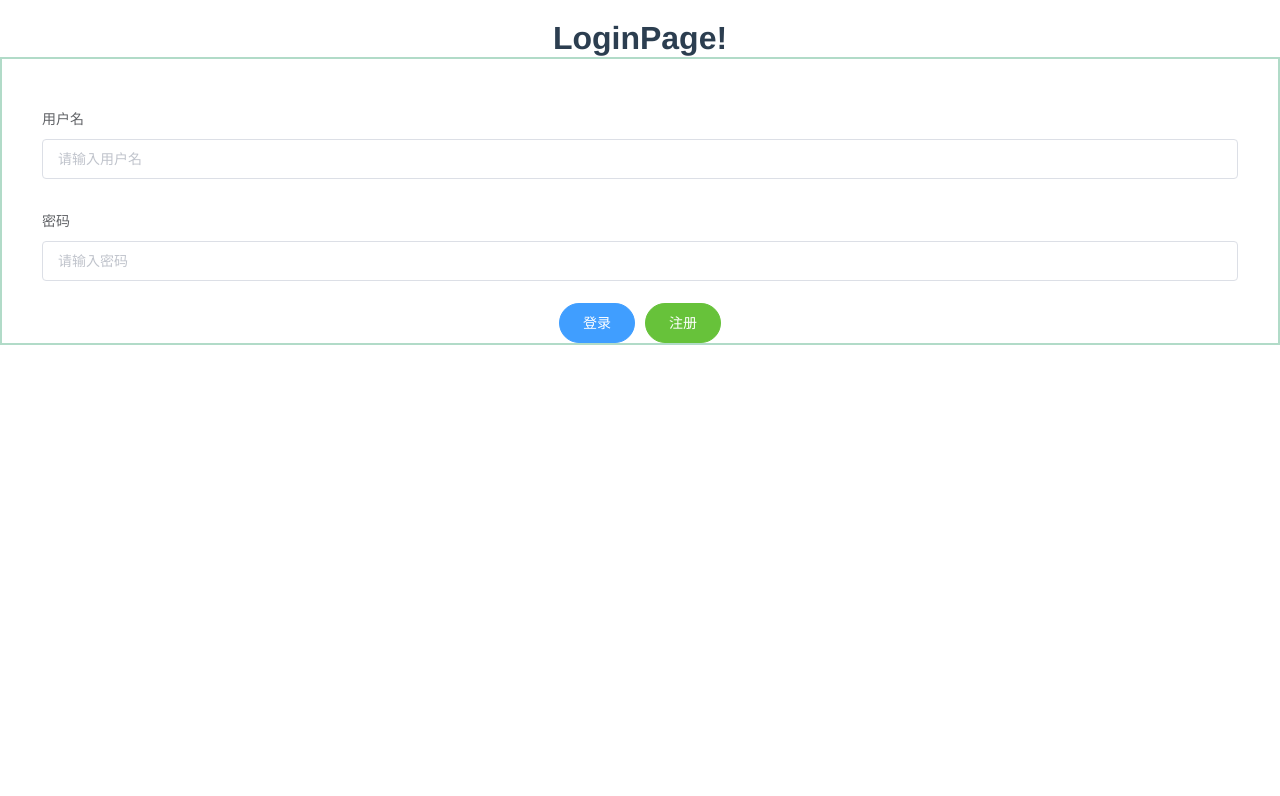
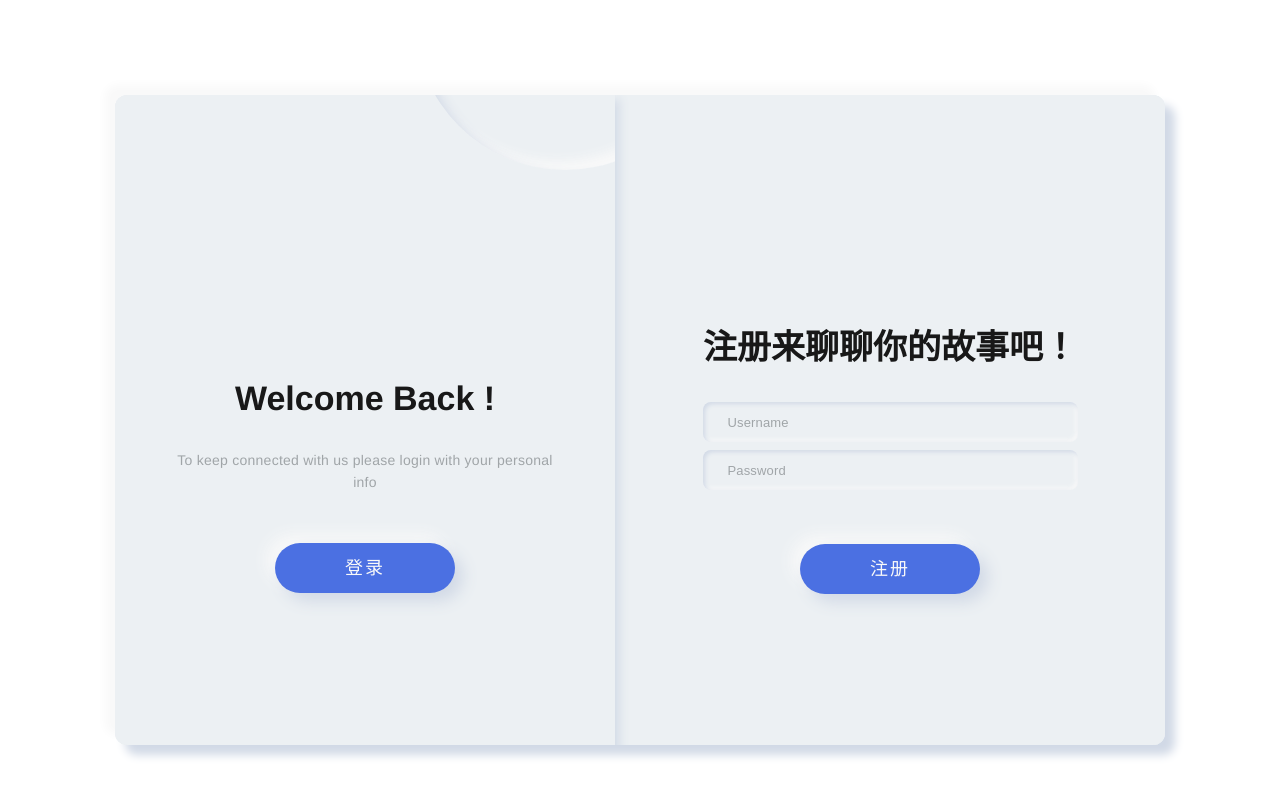
Before and after one commit to guohaichen/springboot-advanced-vue, a Vue app: page /#/login in a window 1280 px wide. Shown: the top 796 px of the page. Built offline with nearby package versions, Linux system fonts and the light colour scheme.

Commit message:
Login页面更新

```diff
--- a/package.json
+++ b/package.json
@@ -21,6 +21,10 @@
     "babel-eslint": "^10.1.0",
     "eslint": "^6.7.2",
     "eslint-plugin-vue": "^6.2.2",
+    "less": "^4.1.3",
+    "less-loader": "^7.3.0",
+    "sass-loader": "^7.3.1",
+    "style-loader": "^3.3.2",
     "vue-template-compiler": "^2.6.11"
   },
   "eslintConfig": {
--- a/src/router/index.js
+++ b/src/router/index.js
@@ -6,6 +6,7 @@ import Main from "@/views/Main";
 import Login from "@/views/Login";
 import Home from "@/views/Home";
 import HelloWorld from "@/components/HelloWorld.vue";
+import Registry from "@/views/Registry.vue";
 // import App from "@/App.vue";
 
 Vue.use(VueRouter)
@@ -31,6 +32,10 @@ const routes = [
         path: "/login",
         component: Login,
     },
+    {
+        path: "/registry",
+        component:Registry
+    }
 ]
 //3.创建路由实例并传递‘routes’配置
 const router = new VueRouter({
--- a/src/views/Login.vue
+++ b/src/views/Login.vue
@@ -1,45 +1,253 @@
 <template>
-  <div>
-    <h1>LoginPage!</h1>
-    <div class="container">
-      <el-form :model="model" label-width="80">
-        <el-row>
-          <el-col :span="24">
-            <el-form-item label="用户名">
-              <el-input v-model="model.username" placeholder="请输入用户名"></el-input>
-            </el-form-item>
-          </el-col>
-        </el-row>
-        <el-row>
-          <el-col :span="24">
-            <el-form-item label="密码">
-              <el-input placeholder="请输入密码" v-model="model.password" show-password></el-input>
-            </el-form-item>
-          </el-col>
-        </el-row>
-        <!--   router-link tag属性可以设置成button     -->
-        <router-link to="/home" tag="button" class="el-button el-button--primary is-round">登录</router-link>
-        <el-button type="success" round>注册</el-button>
-      </el-form>
+  <!--Login页面原文链接 https://blog.csdn.net/Wind_AN/article/details/125539939-->
+  <div style="display: flex; justify-content: center; align-items: center; height: 100vh;">
+    <div class="main-box">
+      <div class="center-box">
+
+        <div :class="['container', 'container-register', { 'is-txl': isLogin }]">
+          <form>
+            <h2 class="title">注册来聊聊你的故事吧！</h2>
+            <input class="form__input" type="text" placeholder="Username"/>
+            <input class="form__input" type="password" placeholder="Password"/>
+            <div class="primary-btn">注册</div>
+          </form>
+        </div>
+        <div
+            :class="['container', 'container-login', { 'is-txl is-z200': isLogin }]"
+        >
+          <form>
+            <h2 class="title">SeaLand's tree Hole</h2>
+            <input class="form__input" type="text" placeholder="Username"/>
+            <input class="form__input" type="password" placeholder="Password"/>
+            <router-link to="/home" class="primary-btn" style="text-decoration: none">登录</router-link>
+          </form>
+        </div>
+        <div :class="['switch', { login: isLogin }]">
+          <div class="switch__circle"></div>
+          <div class="switch__circle switch__circle_top"></div>
+          <div class="switch__container">
+            <h2>{{ isLogin ? 'Hello Friend !' : 'Welcome Back !' }}</h2>
+            <p>
+              {{
+                isLogin
+                    ? 'Enter your personal details and start journey with us'
+                    : 'To keep connected with us please login with your personal info'
+              }}
+            </p>
+            <div class="primary-btn" @click="isLogin = !isLogin">
+              {{ isLogin ? '注册' : '登录' }}
+            </div>
+          </div>
+        </div>
+      </div>
     </div>
   </div>
 </template>
 
 <script>
 export default {
-  name: "Login",
   data() {
     return {
-      model: {}
+      isLogin: false,
+      loginForm: {
+        email: '',
+        password: '',
+      },
+      registerForm: {
+        name: '',
+        email: '',
+        password: '',
+      },
+    }
+  },
+  methods: {
+    login() {
+    },
+    register() {
+    },
+  },
+}
+</script>
+
+<style lang="less" scoped>
+.main-box {
+  position: relative;
+  width: 1000px;
+  min-width: 1000px;
+  min-height: 600px;
+  height: 600px;
+  padding: 25px;
+  background-color: #ecf0f3;
+  box-shadow: 10px 10px 10px #d1d9e6, -10px -10px 10px #f9f9f9;
+  border-radius: 12px;
+  overflow: hidden;
+
+  .container {
+    display: flex;
+    justify-content: center;
+    align-items: center;
+    position: absolute;
+    top: 0;
+    width: 600px;
+    height: 100%;
+    padding: 25px;
+    background-color: #ecf0f3;
+    transition: all 1.25s;
+
+    form {
+      display: flex;
+      justify-content: center;
+      align-items: center;
+      flex-direction: column;
+      width: 100%;
+      height: 100%;
+      color: #a0a5a8;
+
+      .title {
+        font-size: 34px;
+        font-weight: 700;
+        line-height: 3;
+        color: #181818;
+      }
+
+      .text {
+        margin-top: 30px;
+        margin-bottom: 12px;
+      }
+
+      .form__input {
+        width: 350px;
+        height: 40px;
+        margin: 4px 0;
+        padding-left: 25px;
+        font-size: 13px;
+        letter-spacing: 0.15px;
+        border: none;
+        outline: none;
+        // font-family: 'Montserrat', sans-serif;
+        background-color: #ecf0f3;
+        transition: 0.25s ease;
+        border-radius: 8px;
+        box-shadow: inset 2px 2px 4px #d1d9e6, inset -2px -2px 4px #f9f9f9;
+
+        &::placeholder {
+          color: #a0a5a8;
+        }
+      }
+    }
+  }
+
+  .container-register {
+    z-index: 100;
+    left: calc(100% - 600px);
+  }
+
+  .container-login {
+    left: calc(100% - 600px);
+    z-index: 0;
+  }
+
+  .is-txl {
+    left: 0;
+    transition: 1.25s;
+    transform-origin: right;
+  }
+
+  .is-z200 {
+    z-index: 200;
+    transition: 1.25s;
+  }
+
+  .switch {
+    display: flex;
+    justify-content: center;
+    align-items: center;
+    position: absolute;
+    top: 0;
+    left: 0;
+    height: 100%;
+    width: 400px;
+    padding: 50px;
+    z-index: 200;
+    transition: 1.25s;
+    background-color: #ecf0f3;
+    overflow: hidden;
+    box-shadow: 4px 4px 10px #d1d9e6, -4px -4px 10px #f9f9f9;
+    color: #a0a5a8;
+
+    .switch__circle {
+      position: absolute;
+      width: 500px;
+      height: 500px;
+      border-radius: 50%;
+      background-color: #ecf0f3;
+      box-shadow: inset 8px 8px 12px #d1d9e6, inset -8px -8px 12px #f9f9f9;
+      bottom: -60%;
+      left: -60%;
+      transition: 1.25s;
+    }
+
+    .switch__circle_top {
+      top: -30%;
+      left: 60%;
+      width: 300px;
+      height: 300px;
+    }
+
+    .switch__container {
+      display: flex;
+      justify-content: center;
+      align-items: center;
+      flex-direction: column;
+      position: absolute;
+      width: 400px;
+      padding: 50px 55px;
+      transition: 1.25s;
+
+      h2 {
+        font-size: 34px;
+        font-weight: 700;
+        line-height: 3;
+        color: #181818;
+      }
+
+      p {
+        font-size: 14px;
+        letter-spacing: 0.25px;
+        text-align: center;
+        line-height: 1.6;
+      }
+    }
+  }
+
+  .login {
+    left: calc(100% - 400px);
+
+    .switch__circle {
+      left: 0;
+    }
+  }
+
+  .primary-btn {
+    width: 180px;
+    height: 50px;
+    border-radius: 25px;
+    margin-top: 50px;
+    text-align: center;
+    line-height: 50px;
+    font-size: 18px;
+    letter-spacing: 2px;
+    background-color: #4b70e2;
+    color: #f9f9f9;
+    cursor: pointer;
+    box-shadow: 8px 8px 16px #d1d9e6, -8px -8px 16px #f9f9f9;
+
+    &:hover {
+      box-shadow: 4px 4px 6px 0 rgb(255 255 255 / 50%),
+        -4px -4px 6px 0 rgb(116 125 136 / 50%),
+        inset -4px -4px 6px 0 rgb(255 255 255 / 20%),
+      inset 4px 4px 6px 0 rgb(0 0 0 / 40%);
     }
   }
 }
-</script>
-
-<style scoped>
-.container {
-  border: 2px solid #b1dbc8;
-  width: auto;
-  padding: 40px 40px 0 40px;
-}
 </style>
--- /dev/null
+++ b/src/views/Registry.vue
@@ -0,0 +1,66 @@
+<template>
+  <div class="register-page">
+    <el-form ref="registerForm" :model="registerForm" :rules="registerRules" label-width="100px" class="register-form">
+      <el-form-item label="用户名" prop="username">
+        <el-input v-model="registerForm.username"></el-input>
+      </el-form-item>
+      <el-form-item label="密码" prop="password">
+        <el-input type="password" v-model="registerForm.password"></el-input>
+      </el-form-item>
+      <el-form-item label="确认密码" prop="confirmPassword">
+        <el-input type="password" v-model="registerForm.confirmPassword"></el-input>
+      </el-form-item>
+      <el-form-item>
+        <el-button type="primary" @click="submitForm">注册</el-button>
+      </el-form-item>
+    </el-form>
+  </div>
+</template>
+
+<script>
+export default {
+  data() {
+    return {
+      registerForm: {
+        username: '',
+        password: '',
+        confirmPassword: ''
+      },
+      registerRules: {
+        username: [
+          {required: true, message: '请输入用户名', trigger: 'blur'},
+          {min: 3, max: 20, message: '长度在 3 到 20 个字符', trigger: 'blur'}
+        ],
+        password: [
+          {required: true, message: '请输入密码', trigger: 'blur'},
+          {min: 6, max: 20, message: '长度在 6 到 20 个字符', trigger: 'blur'}
+        ],
+        confirmPassword: [
+          {required: true, message: '请再次输入密码', trigger: 'blur'},
+          {validator: this.validateConfirmPassword, trigger: 'blur'}
+        ]
+      }
+    }
+  },
+  methods: {
+    submitForm() {
+      this.$refs.registerForm.validate(valid => {
+        if (valid) {
+          // submit form
+        } else {
+          return false
+        }
+      })
+    },
+    validateConfirmPassword(rule, value, callback) {
+      if (value === '') {
+        callback(new Error('请再次输入密码'))
+      } else if (value !== this.registerForm.password) {
+        callback(new Error('两次输入密码不一致'))
+      } else {
+        console.log("error")
+      }
+    }
+  },
+}
+</script>
```
Also changed, not shown: 2 other files (tests, documents, lock files or other folders).
